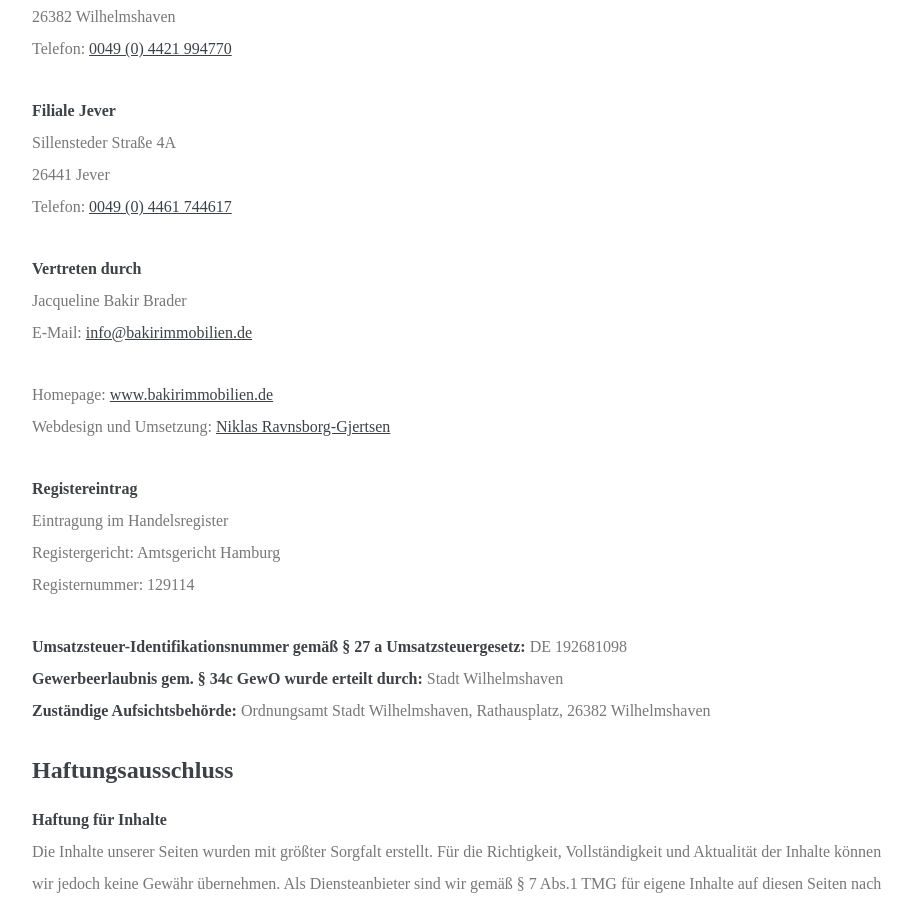
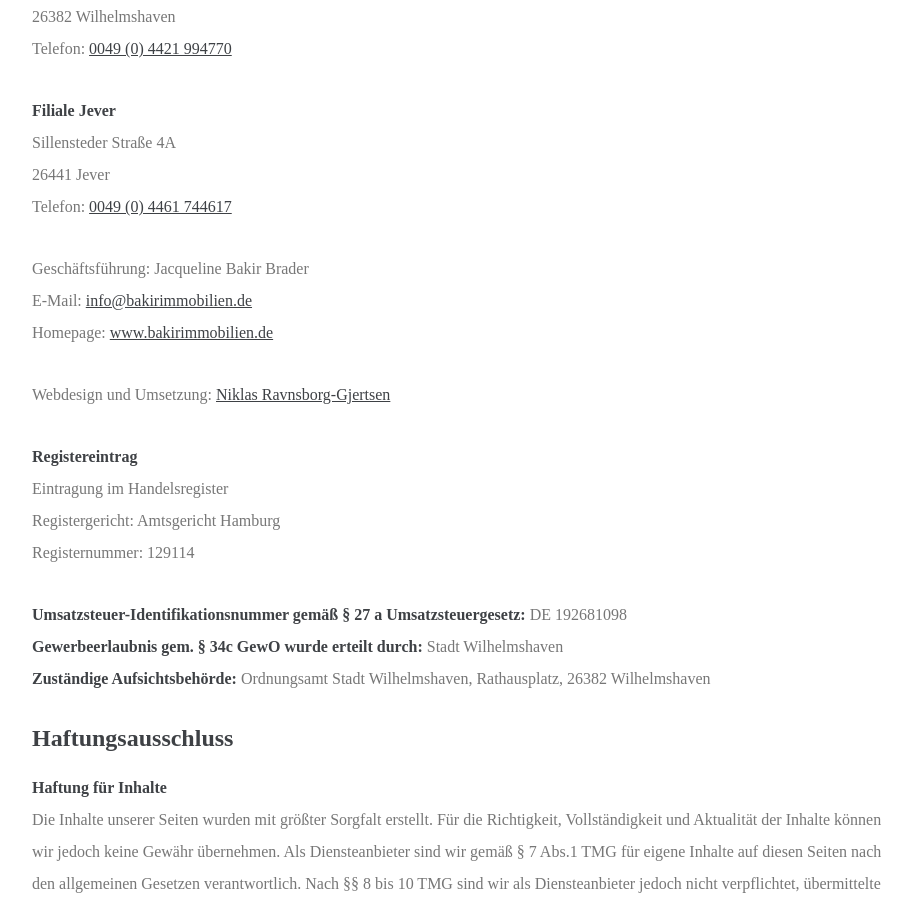
Before and after one commit to bakirnetwork/bakirimmobilien_de, a Jekyll site: the page built from _pages/impressum.md, in a window 1280 px wide and 900 px high, scrolled down 851 px. Shown: the whole window, without its empty margins (178-1090 px from the left). Built offline with Jekyll 4.4.1, drawn with Linux system fonts in a browser that asks for light colours; nearby versions of some CDN libraries; some web fonts are replaced.

Commit message:
Impressum angepasst - Geschäftsführung: Jacqueline Bakir Brader

```diff
--- a/_pages/impressum.md
+++ b/_pages/impressum.md
@@ -30,11 +30,10 @@
 26441 Jever
 Telefon: [0049 (0) 4461 744617](tel:+494461744617)
 
-**Vertreten durch**
-Jacqueline Bakir Brader
+Geschäftsführung: Jacqueline Bakir Brader
 E-Mail: <a href="mailto:{{ site.data.settings.email }}" target="blank">{{ site.data.settings.email }}</a>
+Homepage: [www.bakirimmobilien.de](http://www.bakirimmobilien.de)
 
-Homepage: [www.bakirimmobilien.de](http://www.bakirimmobilien.de)
 Webdesign und Umsetzung: [Niklas Ravnsborg-Gjertsen](http://www.niklasravnsborg.com)
 
 **Registereintrag**
```
